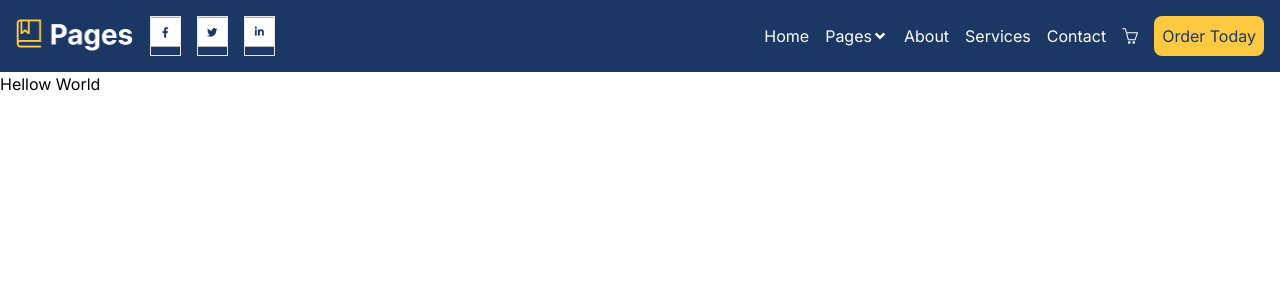
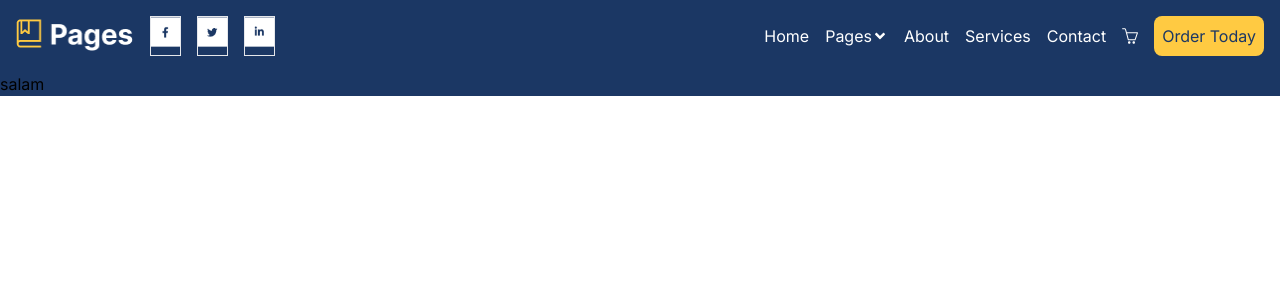
Before and after one commit to QulamSamadli/book-webflow, a Next.js app: page / in a window 1280 px wide. Shown: the top 300 px of the page. Built offline with nearby package versions, Linux system fonts and the light colour scheme.

Commit message:
changes all codes

```diff
--- a/app/Components/Navbar/index.tsx
+++ b/app/Components/Navbar/index.tsx
@@ -7,7 +7,8 @@ import { FaAngleDown } from "react-icons/fa";
 
 const Navbar = () => {
   return (
-    <header className=' container flex justify-between bg-[#1B3764] p-4  '>
+    <header className=' bg-[#1B3764]'>
+<div className="flex justify-between container  p-4 ">
 <div className='flex gap-4  '>
    <Link href="/"><Image
    width={118}
@@ -50,6 +51,7 @@ const Navbar = () => {
    <Link href="/order"><button className='bg-[#FFCA42] text-center p-2 text-[#1B3764] rounded-lg'>Order Today</button></Link>
 
 </div>
+</div>
 
     </header>
   )
--- a/app/page.tsx
+++ b/app/page.tsx
@@ -2,7 +2,13 @@ import React from 'react'
 
 const Home = () => {
   return (
-    <div>Hellow World</div>
+    <div className='container '>
+<div className='bg-[#1B3764]' >
+<p>salam</p>
+</div>
+
+
+    </div>
   )
 }
 
--- a/tailwind.config.ts
+++ b/tailwind.config.ts
@@ -27,8 +27,8 @@ const config: Config = {
       'xl': '1280px',
       // => @media (min-width: 1280px) { ... }
 
-      '2xl': '1536px',
-      // => @media (min-width: 1536px) { ... }
+
+
     },
     container: {
       center: true,
```
